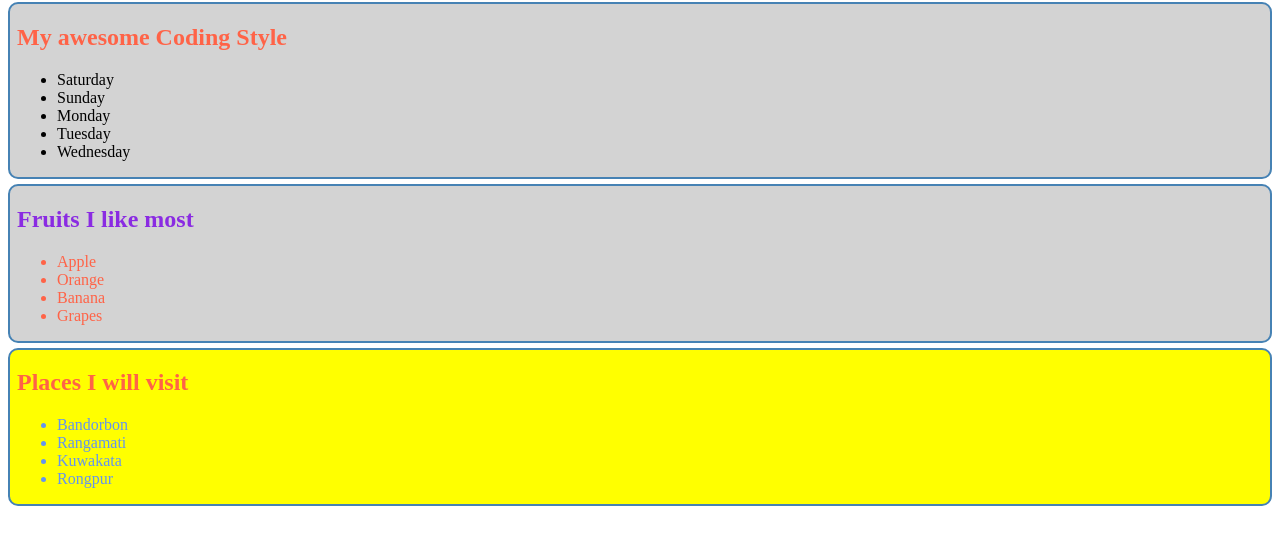
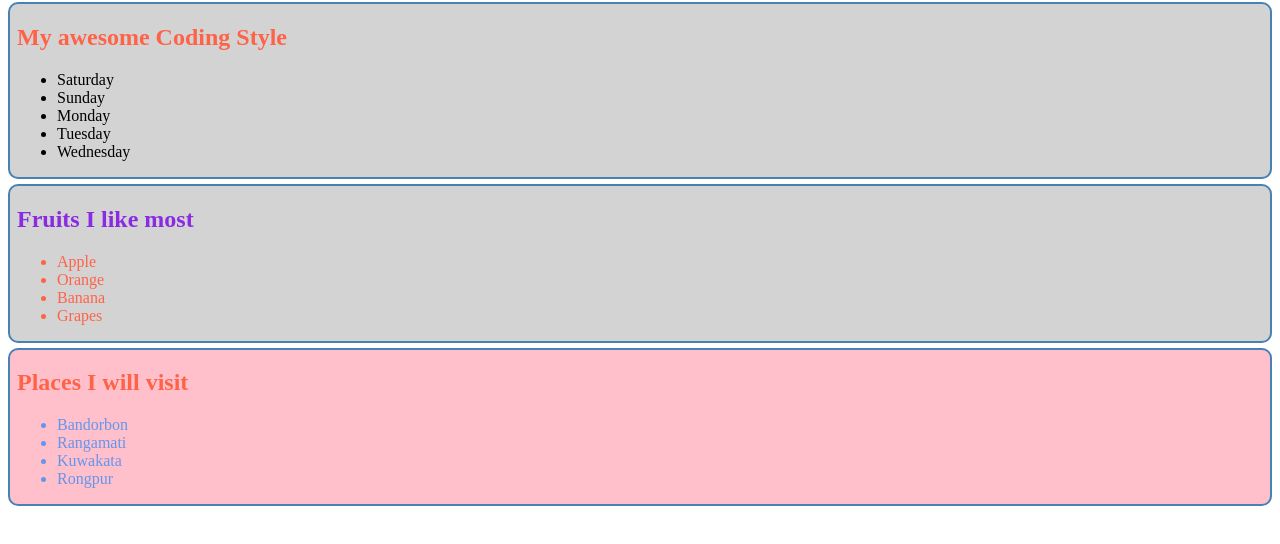
Before and after one commit to joinalPro/js-midlevel-2023, a plain HTML site: page index.html in a window 1280 px wide. Shown: the part 78-622 px from the top of the page. Drawn offline with Linux system fonts and the light colour scheme.

```diff
--- a/index.html
+++ b/index.html
@@ -41,8 +41,9 @@
         </section>
     </main>
     <script src="js/dom.js"></script>
+    <script src="js/append.js"></script>
+    <script src="js/styleInJs.js"></script>
 
-    <script src="js/styleInJs.js"></script>
     <script>
         const liCollection = document.getElementsByTagName('li');
         for(const li of liCollection){
--- a/js/styleInJs.js
+++ b/js/styleInJs.js
@@ -8,4 +8,4 @@ for(const section of sections){
 }
 
 const placesContainer = document.getElementById('places-container');
-placesContainer.style.backgroundColor  = 'yellow';
+placesContainer.style.backgroundColor  = 'pink';
```
Also changed, not shown: js/append.js (added).
